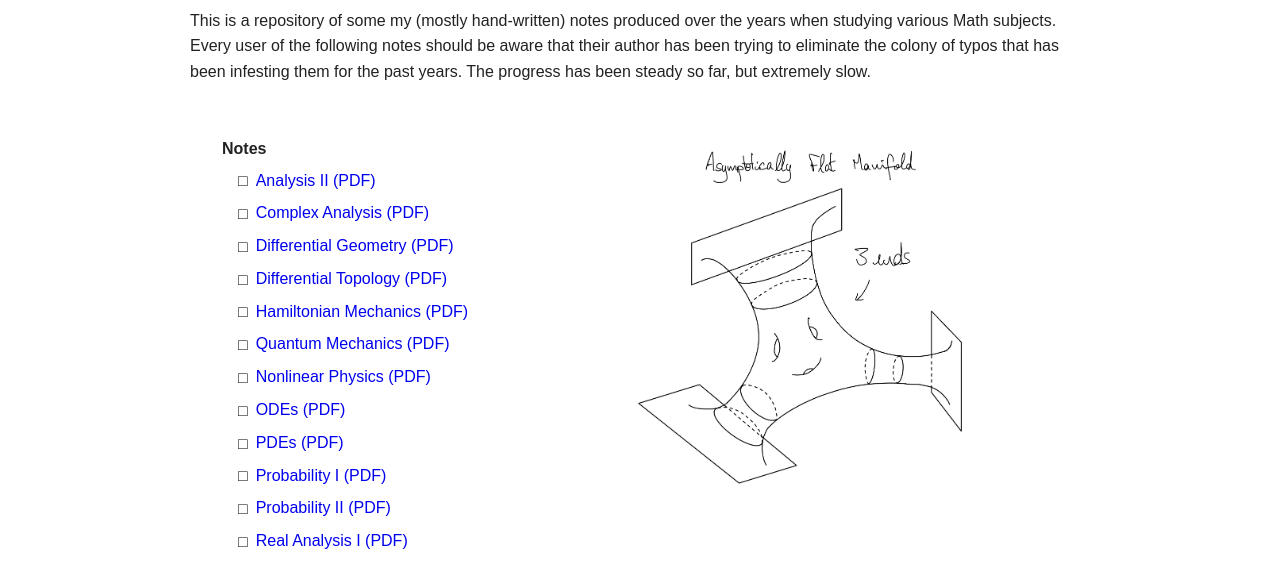
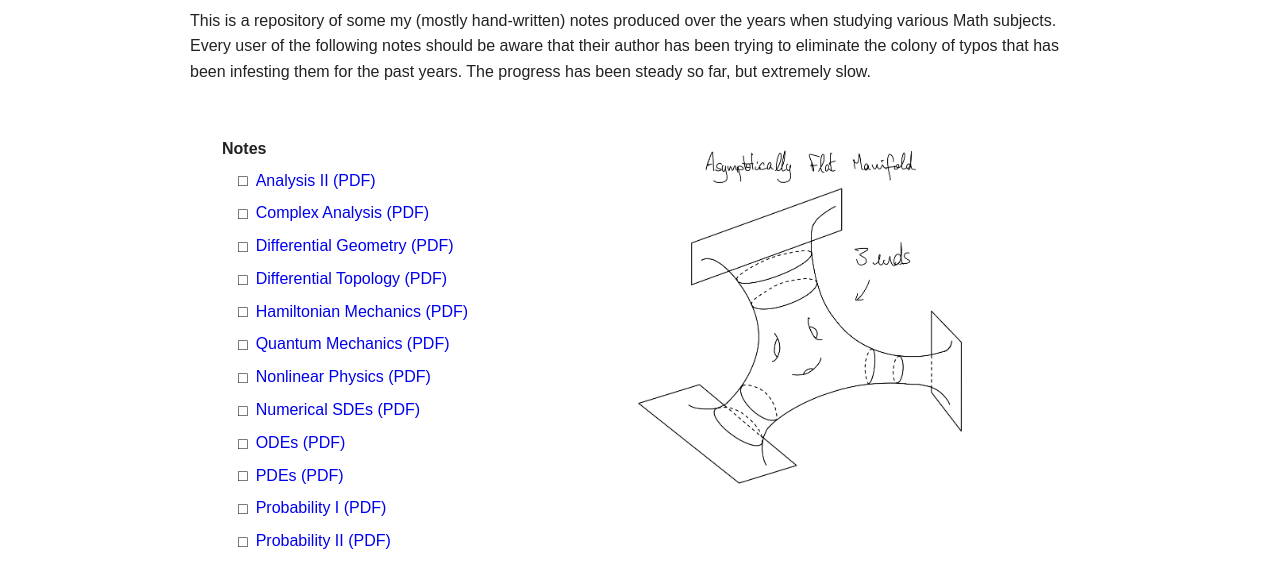
Before and after one commit to mgbettiol/mgbettiol, a plain HTML site: page notes.html in a window 1280 px wide. Shown: the part 185-747 px from the top of the page. Drawn offline with Linux system fonts and the light colour scheme.

Commit message:
Update notes.html

```diff
--- a/notes.html
+++ b/notes.html
@@ -39,6 +39,7 @@
         <span class="bullet-square">&#9633;</span><a href="math_notes/hamiltonian_mechanics.pdf" onclick="window.open(this.href,'newwin'); return false;" style="text-decoration: none">Hamiltonian Mechanics (PDF)</a><br>
         <span class="bullet-square">&#9633;</span><a href="math_notes/math_qm.pdf" onclick="window.open(this.href,'newwin'); return false;" style="text-decoration: none">Quantum Mechanics (PDF)</a><br>
         <span class="bullet-square">&#9633;</span><a href="math_notes/nonlinear_physics.pdf" onclick="window.open(this.href,'newwin'); return false;" style="text-decoration: none">Nonlinear Physics (PDF)</a><br>
+        <span class="bullet-square">&#9633;</span><a href="math_notes/MAT1850_Final_Project.pdf" onclick="window.open(this.href,'newwin'); return false;" style="text-decoration: none">Numerical SDEs (PDF)</a><br>
         <span class="bullet-square">&#9633;</span><a href="math_notes/odes.pdf" onclick="window.open(this.href,'newwin'); return false;" style="text-decoration: none">ODEs (PDF)</a><br>
         <span class="bullet-square">&#9633;</span><a href="math_notes/pdes.pdf" onclick="window.open(this.href,'newwin'); return false;" style="text-decoration: none">PDEs (PDF)</a><br>
         <span class="bullet-square">&#9633;</span><a href="math_notes/probability1.pdf" onclick="window.open(this.href,'newwin'); return false;" style="text-decoration: none">Probability I (PDF)</a><br>
```
